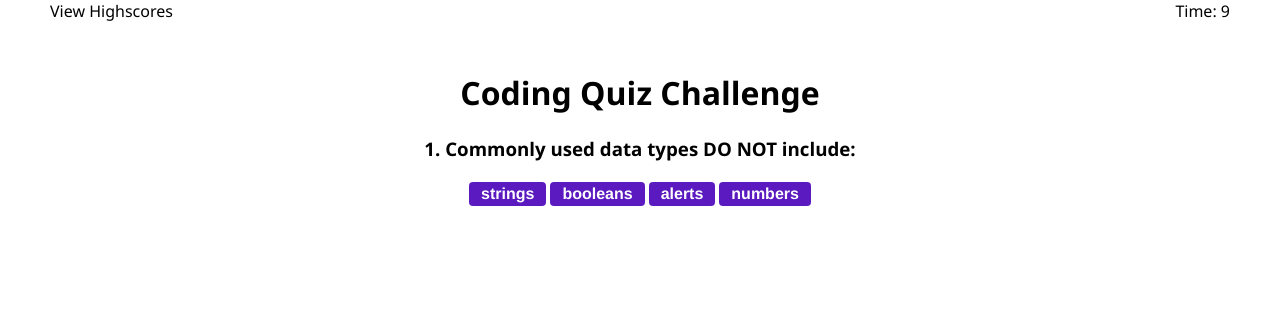
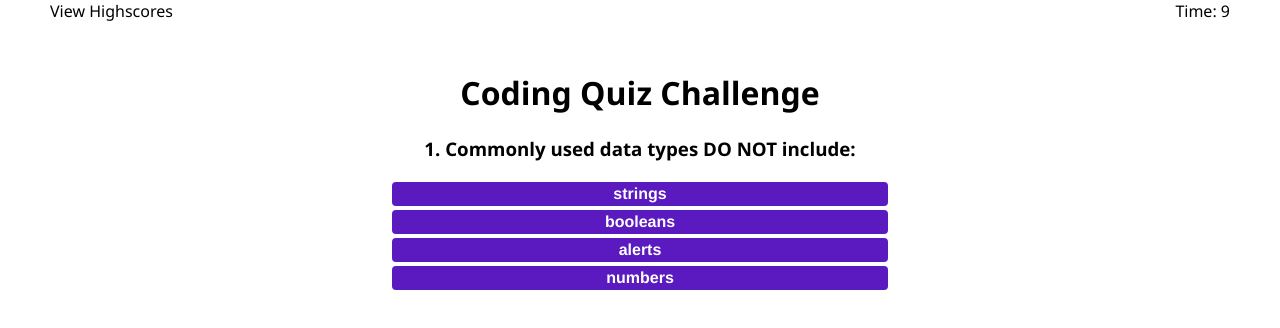
Before and after one commit to Reila-GitHubUID/CodeQuiz, a plain HTML site: page index.html in a window 1280 px wide. Both pictures are taken after a click on the button "Start Quiz". Drawn offline with nearby package versions, Linux system fonts and the light colour scheme.

Commit message:
modified script.js and style.css to improve the UX

```diff
--- a/script.js
+++ b/script.js
@@ -30,11 +30,12 @@ $(document).ready(function() {
         questionDiv.text(questionNumber + ". Commonly used data types DO NOT include:");
         $("#quizField").append(questionDiv);
 
-
-        $("#quizField").append($("<button>").attr("id", "startButton").text("strings"));
-        $("#quizField").append($("<button>").attr("id", "startButton").text("booleans"));
-        $("#quizField").append($("<button>").attr("id", "startButton").text("alerts"));
-        $("#quizField").append($("<button>").attr("id", "startButton").text("numbers"));
+        let selectionsDiv = $("<div>").attr("id", "selectButton");
+        selectionsDiv.append($("<button>").text("strings"));
+        selectionsDiv.append($("<button>").text("booleans"));
+        selectionsDiv.append($("<button>").text("alerts"));
+        selectionsDiv.append($("<button>").text("numbers"));
+        $("#quizField").append(selectionsDiv);
     }
 
     // This function is for setting up the count down
--- a/style.css
+++ b/style.css
@@ -3,21 +3,21 @@
 }
 
 html {
+  font-family: 'Segoe UI', Tahoma, Geneva, Verdana, sans-serif;
   font-size: 16px;
-  font-family: 'Segoe UI', Tahoma, Geneva, Verdana, sans-serif;
 }
 
 body {
+  font-weight: normal;
   margin: 0;
   padding: 0;
-  font-weight: normal;
 }
 
 .wrapperCenter {
+  margin: 0 auto;
+  padding-top: 50px;
+  text-align: center;
   width: 500px;
-  margin: 0 auto;
-  text-align: center;
-  padding-top: 50px;
 }
 
 .wrapperLeft {
@@ -30,7 +30,7 @@ body {
   padding-right: 50px ;
 }
 
-#startButton {
+button, #startButton {
   background-color: rgb(90, 26, 192);
   border-radius: 4px;
   border-style: none;
@@ -42,11 +42,17 @@ body {
   font-weight: 700;
   justify-content: center;
   line-height: 0;
+  margin: 2px;
   padding: 12px;
-  margin: 2px;
 }
 
-
-#startButton:hover {
+button:hover, #startButton:hover {
   background-color: rgba(102, 28, 221, 0.918);
 }
+
+#selectButton {
+  display: flex;
+  flex-direction: column;
+  /* width: fit-content; */
+  /* vertical-align: right; */
+}
```
